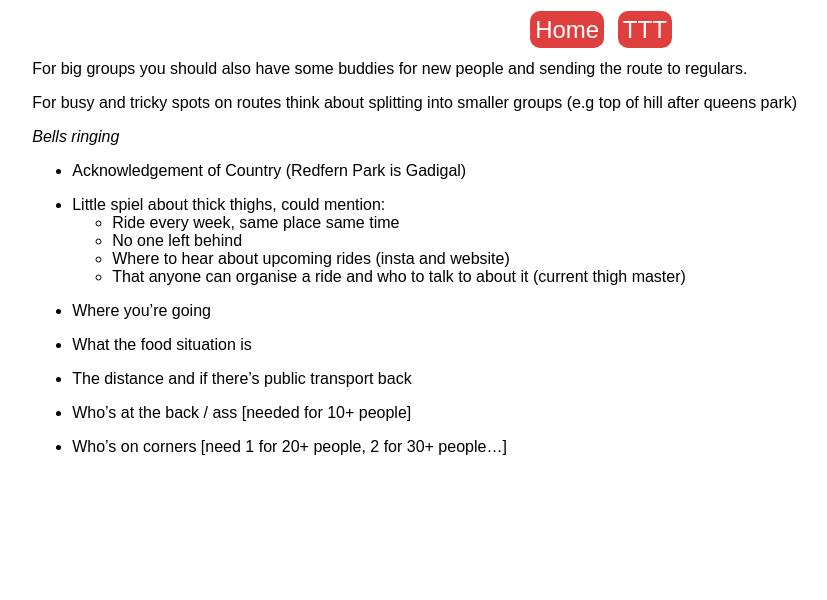
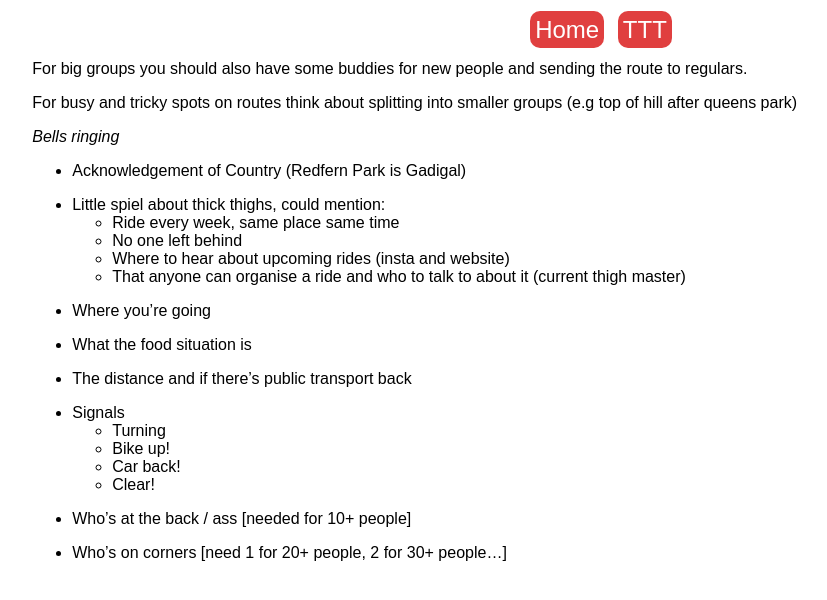
Before and after one commit to JackRobbers/jackrobbers.github.io, a Jekyll site: the page built from ride-speech.md, in a window 1280 px wide. Shown: the top 600 px of the page, without its empty margins (39-866 px from the left). Built offline with Jekyll 4.4.1, drawn with Linux system fonts in a browser that asks for light colours.

Commit message:
add signals to speech

```diff
--- a/ride-speech.md
+++ b/ride-speech.md
@@ -23,6 +23,12 @@ For busy and tricky spots on routes think about splitting into smaller groups (e
 
 * The distance and if there's public transport back
 
+* Signals
+  * Turning
+  * Bike up!
+  * Car back!
+  * Clear!
+
 * Who's at the back / ass [needed for 10+ people]
 
 * Who's on corners [need 1 for 20+ people, 2 for 30+ people...]
```
